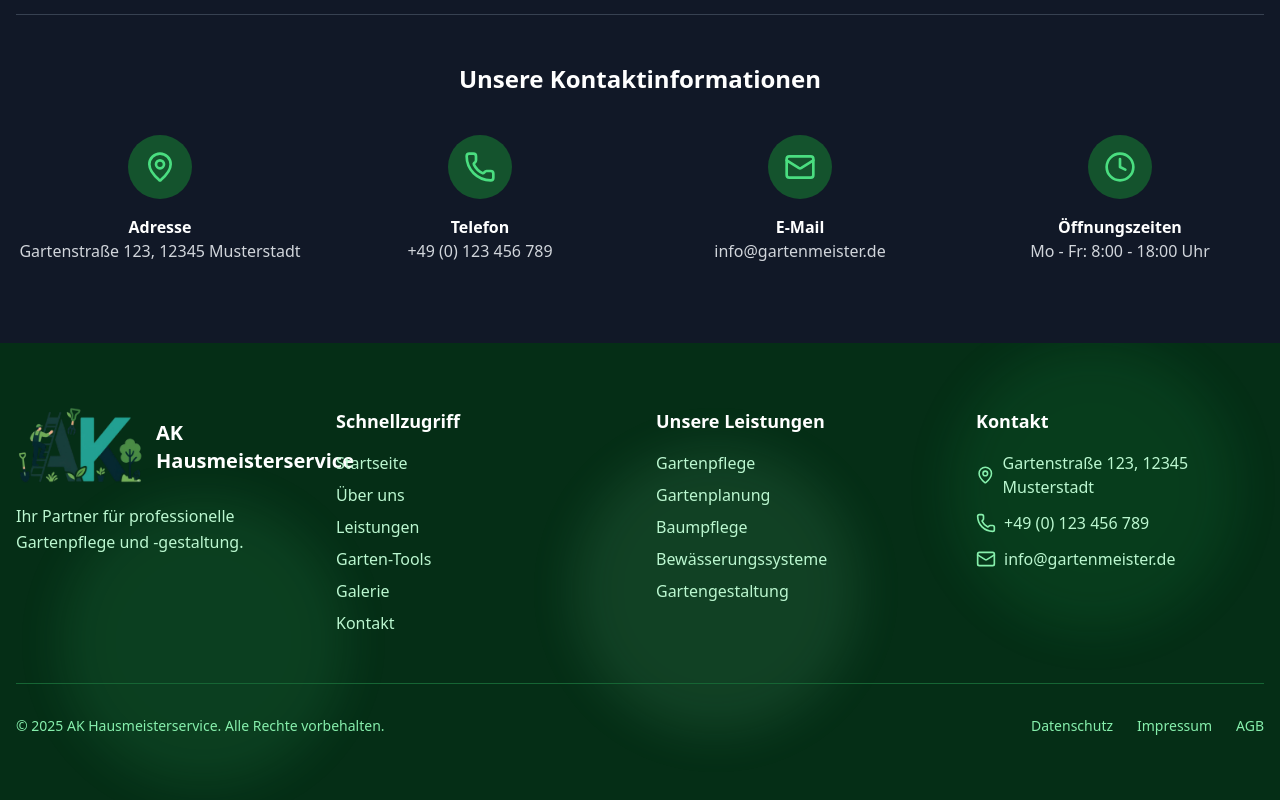
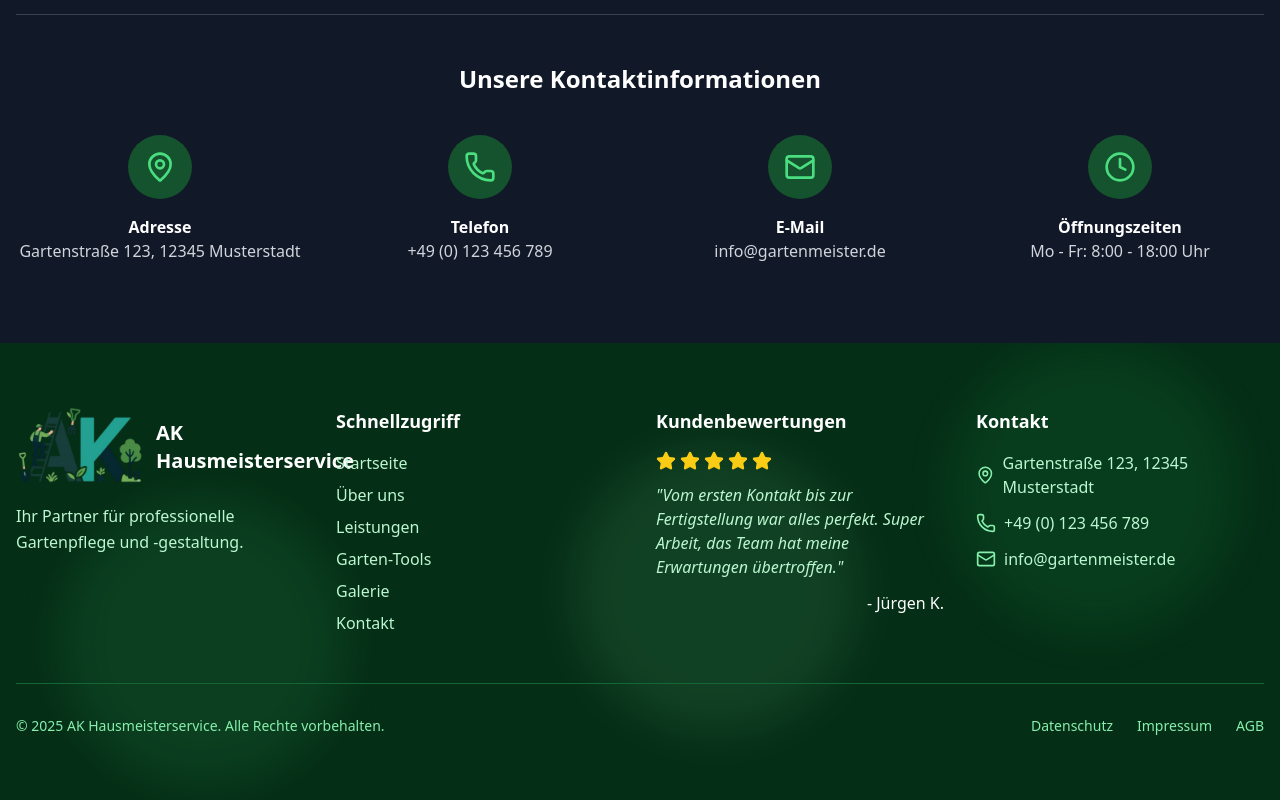
Before and after one commit to Bl4nk44/akgarten, a React (Vite) app: page / in a window 1280 px wide. Shown: the part 6089-6889 px from the top of the page. Built offline with nearby package versions, Linux system fonts and the light colour scheme.

Commit message:
Feat(Footer): Zastąpiono statyczną sekcję animowaną karuzelą opinii

```diff
--- a/src/components/Footer.tsx
+++ b/src/components/Footer.tsx
@@ -1,5 +1,61 @@
-import { Link } from 'react-router-dom';
-import { Mail, Phone, MapPin } from 'lucide-react';
+import { useState, useEffect } from 'react';
+import { HashLink as Link } from 'react-router-hash-link';
+import { Mail, Phone, MapPin, Star } from 'lucide-react';
+
+const testimonials = [
+  {
+    name: "Maria S.",
+    rating: 5,
+    text: "Absolut professionell! Mein Garten sieht besser aus als je zuvor. Pünktlich, freundlich und sehr kompetent. Sehr zu empfehlen!"
+  },
+  {
+    name: "Jürgen K.",
+    rating: 5,
+    text: "Vom ersten Kontakt bis zur Fertigstellung war alles perfekt. Super Arbeit, das Team hat meine Erwartungen übertroffen."
+  },
+  {
+    name: "Helga W.",
+    rating: 4,
+    text: "Gute Beratung und saubere Ausführung der Arbeiten. Ein kleiner Abzug für eine leichte Verzögerung, aber das Ergebnis überzeugt."
+  },
+  {
+    name: "Thomas B.",
+    rating: 5,
+    text: "Zuverlässig und mit viel Liebe zum Detail. Man merkt, dass hier Profis am Werk sind, die ihren Job lieben. Jederzeit wieder!"
+  }
+];
+
+const TestimonialCarousel = () => {
+  const [currentIndex, setCurrentIndex] = useState(0);
+
+  useEffect(() => {
+    const interval = setInterval(() => {
+      setCurrentIndex(prevIndex => (prevIndex + 1) % testimonials.length);
+    }, 5000); // Zmiana co 5 sekund
+
+    return () => clearInterval(interval);
+  }, []);
+
+  const currentTestimonial = testimonials[currentIndex];
+
+  return (
+    <div key={currentIndex} className="animate-fadeIn">
+      <h3 className="text-lg font-semibold mb-4">Kundenbewertungen</h3>
+      <div className="space-y-3">
+        <div className="flex items-center space-x-1">
+          {[...Array(5)].map((_, i) => (
+            <Star
+              key={i}
+              className={`h-5 w-5 ${i < currentTestimonial.rating ? 'text-yellow-400 fill-current' : 'text-gray-400'}`}
+            />
+          ))}
+        </div>
+        <p className="text-green-200 italic">"{currentTestimonial.text}"</p>
+        <p className="text-right font-medium text-white">- {currentTestimonial.name}</p>
+      </div>
+    </div>
+  );
+};
 
 export default function Footer() {
   const currentYear = new Date().getFullYear();
@@ -27,28 +83,21 @@ export default function Footer() {
           </div>
 
           {/* Quick Links */}
-          <div>
+                    <div>
             <h3 className="text-lg font-semibold mb-4">Schnellzugriff</h3>
             <ul className="space-y-2">
-              <li><a href="#home" className="text-green-200 hover:text-white transition-colors">Startseite</a></li>
-              <li><a href="#about" className="text-green-200 hover:text-white transition-colors">Über uns</a></li>
-              <li><a href="#services" className="text-green-200 hover:text-white transition-colors">Leistungen</a></li>
-              <li><a href="#widgets" className="text-green-200 hover:text-white transition-colors">Garten-Tools</a></li>
-              <li><a href="#gallery" className="text-green-200 hover:text-white transition-colors">Galerie</a></li>
-              <li><a href="#contact" className="text-green-200 hover:text-white transition-colors">Kontakt</a></li>
+              <li><Link smooth to="/#home" className="text-green-200 hover:text-white transition-colors">Startseite</Link></li>
+              <li><Link smooth to="/#about" className="text-green-200 hover:text-white transition-colors">Über uns</Link></li>
+              <li><Link smooth to="/#services" className="text-green-200 hover:text-white transition-colors">Leistungen</Link></li>
+              <li><Link smooth to="/#widgets" className="text-green-200 hover:text-white transition-colors">Garten-Tools</Link></li>
+              <li><Link smooth to="/#gallery" className="text-green-200 hover:text-white transition-colors">Galerie</Link></li>
+              <li><Link smooth to="/#contact" className="text-green-200 hover:text-white transition-colors">Kontakt</Link></li>
             </ul>
           </div>
 
-          {/* Services */}
+          {/* Testimonials */}
           <div>
-            <h3 className="text-lg font-semibold mb-4">Unsere Leistungen</h3>
-            <ul className="space-y-2">
-              <li><span className="text-green-200">Gartenpflege</span></li>
-              <li><span className="text-green-200">Gartenplanung</span></li>
-              <li><span className="text-green-200">Baumpflege</span></li>
-              <li><span className="text-green-200">Bewässerungssysteme</span></li>
-              <li><span className="text-green-200">Gartengestaltung</span></li>
-            </ul>
+            <TestimonialCarousel />
           </div>
 
           {/* Contact Info */}
--- a/tailwind.config.js
+++ b/tailwind.config.js
@@ -46,12 +46,17 @@ module.exports = {
         'slow-spin': {
           'from': { transform: 'rotate(0deg)' },
           'to': { transform: 'rotate(360deg)' },
-        }
+        },
+        fadeIn: {
+          '0%': { opacity: '0', transform: 'translateY(10px)' },
+          '100%': { opacity: '1', transform: 'translateY(0)' },
+        },
       },
       animation: {
         wiggle: 'wiggle 1s ease-in-out infinite',
         drift: 'drift 20s ease-in-out infinite alternate',
         'slow-spin': 'slow-spin 3s linear infinite',
+        fadeIn: 'fadeIn 0.5s ease-in-out',
       },
       spacing: {
         "form-field": "16px",
```
